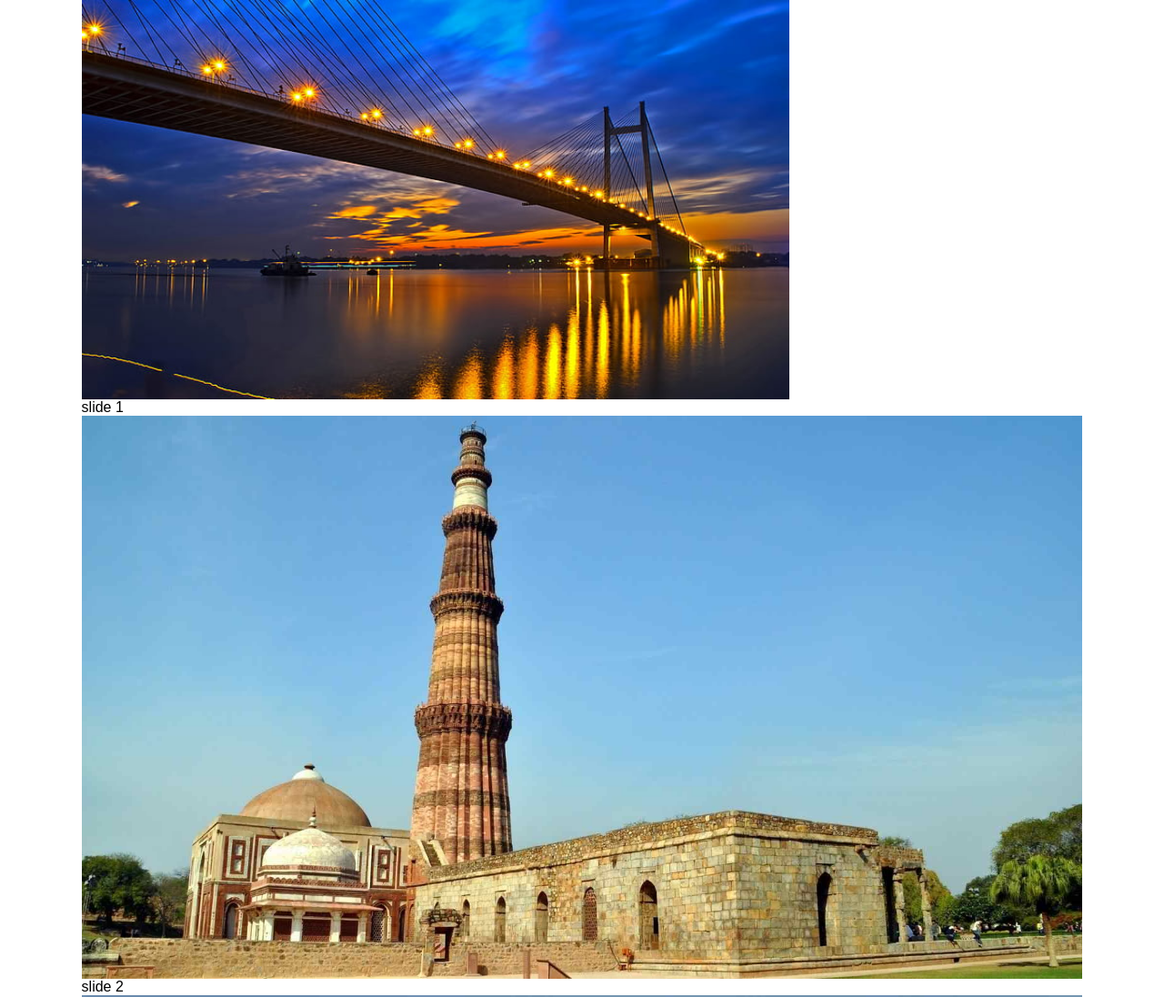
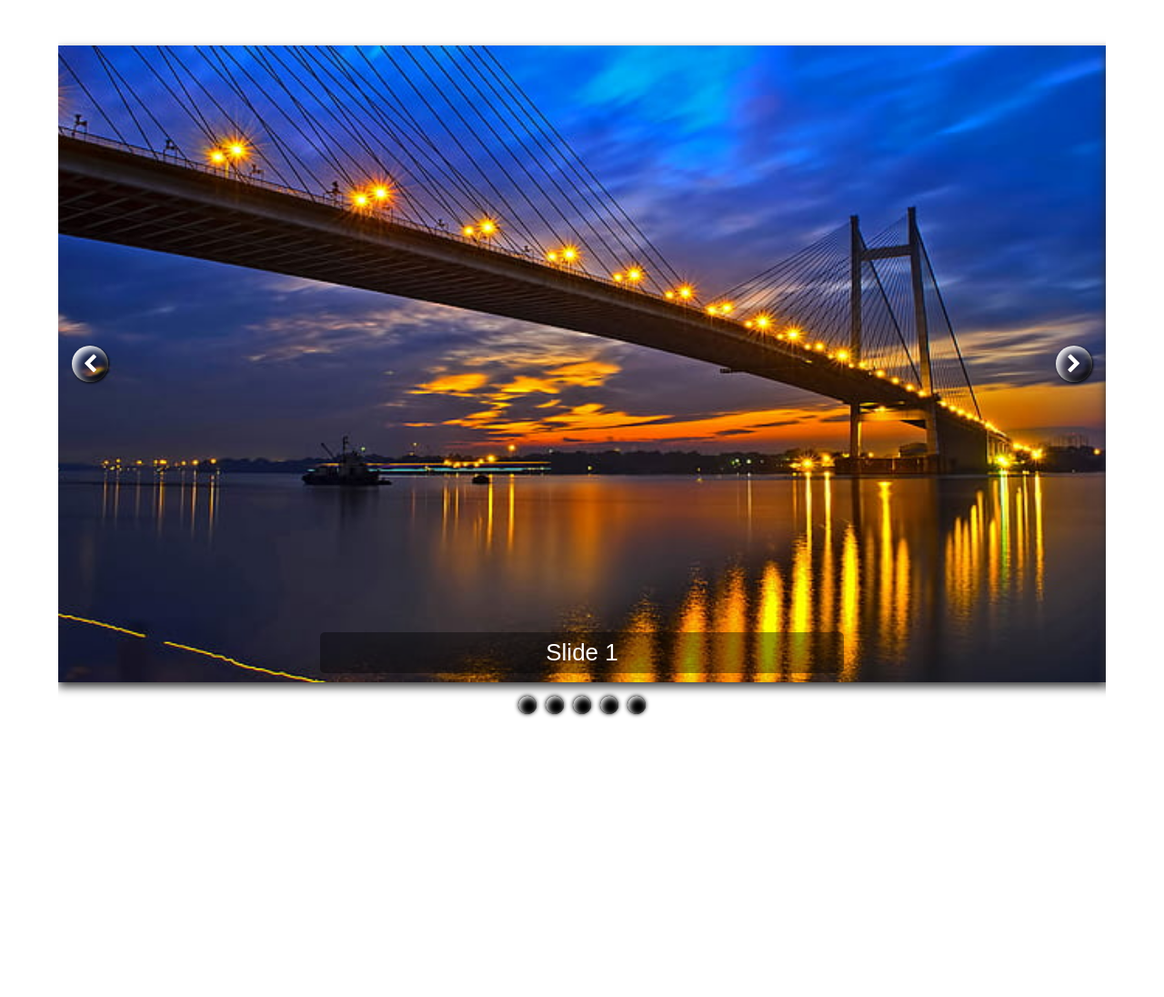
Before and after one commit to katiullahaxioned/js_task_slider_1, a plain HTML site: page index.html in a window 1280 px wide. Shown: the top 1096 px of the page at 91% size. After the commit the page ends 800 px from the top, so only its background shows below. Drawn offline with Linux system fonts and the light colour scheme.

Commit message:
initial styling

```diff
--- a/assets/css/style.css
+++ b/assets/css/style.css
@@ -82,6 +82,14 @@ sub { bottom: -.25em; }
 .cf { *zoom: 1; }
 
 /*for all*/
+*,
+*::before,
+*::after {
+  box-sizing: border-box;
+  padding: 0;
+  margin: 0;
+}
+
 body {
   box-sizing: border-box;
   font-family: sans-serif;
@@ -97,58 +105,151 @@ li {
   list-style-type: none;
 }
 
+span { display: inline-block; }
+
 /*for wrapper*/
 .wrapper {
   max-width: 1360px;
-  width: 86%;
+  width: 90%;
   margin: 0 auto;
 }
-/*=================================
-  Header styling starts here
-=================================*/
-
-
-
-
-
-
-/*=================================
-  Header styling ends here
-=================================*/
 
 /*=================================
   main styling starts here
 =================================*/
 
+main .wrapper {
+  height: 100vh;
+  display: flex;
+  align-items: center;
+  justify-content: center;
+  position: relative;
+  overflow: hidden;
+}
 
+.list {
+  width: 100%;
+  height: 100%;
+  padding: 50px 0;
+  display: flex;
+  align-items: center;
+  position: relative;
+  transition: all .5s;
+  /* animation: anime 20s linear alternate infinite; */
+}
 
+/* @keyframes anime {
+  0%, 5% { left: 0; }
+  95%, 100% { left: -400%; }
+} */
 
+.list-items {
+  height: 100%;
+  flex: 1 0 100%;
+  display: block;
+  position: relative;
+  box-shadow: 0 5px 10px #333;
+  transition: all .3s;
+}
 
+/* optional '.display-none' for 2nd sliding effect : javascript */
+.list-items.display-none { display: none; }
 
+.list-items img {
+  height: 100%;
+  object-fit: cover;
+  object-position: center;
+}
 
+.list-heading {
+  width: 50%;
+  padding: 7px 0;
+  border-radius: 5px;
+  position: absolute;
+  left: 50%;
+  bottom: 10px;
+  background-color: rgba(0,0,0,0.4);
+  color: #fff;
+  font-size: 26px;
+  text-align: center;
+  text-transform: capitalize;
+  transform: translateX(-50%);
+}
+
+.slider-top-control {
+  width: 100%;
+  padding: 0 15px;
+  display: flex;
+  align-items: center;
+  justify-content: space-between;
+  position: absolute;
+}
+
+.top-control {
+  width: 40px;
+  height: 40px;
+  border-radius: 50%;
+  display: inline-flex;
+  align-items: center;
+  justify-content: center;
+  position: relative;
+  color: #fff;
+  background: transparent;
+  box-shadow: inset 4px 4px 8px #fff,
+              inset -4px -4px 8px #000,
+              1px 1px 3px #000;
+  cursor: pointer;
+  text-indent: -99999px;
+  text-shadow: 0 0 10px #000;
+  transition: all .3s;
+}
+
+.top-control:hover {
+  box-shadow: inset 2px 2px 4px #fff,
+              inset -2px -2px 4px #000,
+              1px 1px 3px #000;
+  color: #000;
+  text-shadow: 0 0 4px #fff;
+}
+
+.top-control::before {
+  font-family: 'fontAwesome';
+  font-size: 22px;
+  text-indent: 0;
+}
+
+.top-control:first-child::before { content: '\f053'; }
+.top-control:last-child::before { content: '\f054'; }
+
+.slider-bottom-control {
+  display: flex;
+  align-items: center;
+  justify-content: center;
+  gap: 10px;
+  position: absolute;
+  bottom: 15px;
+}
+
+.bottom-control {
+  width: 20px;
+  height: 20px;
+  border-radius: 50%;
+  position: relative;
+  background-color: #000;
+  box-shadow: inset 2px 2px 6px #fff,
+              inset -2px -2px 6px #000,
+              0 0 5px #000;
+  cursor: pointer;
+  text-indent: -99999px;
+  transition: all .3s;
+}
+
+.bottom-control:hover {
+  box-shadow: inset 1px 1px 3px #fff,
+              inset -1px -1px 3px #fff,
+              0 0 5px #000;
+}
 
 /*=================================
   main styling ends here
 =================================*/
-
-/*=================================
-  footer styling starts here
-=================================*/
-
-
-
-
-
-
-
- /*=================================
-  footer styling ends here
-=================================*/
-
-/*media query starts*/
-/*media query for 995px starts here*/
-@media only screen and (max-width: 995px) {
-
-
-
-}
```
